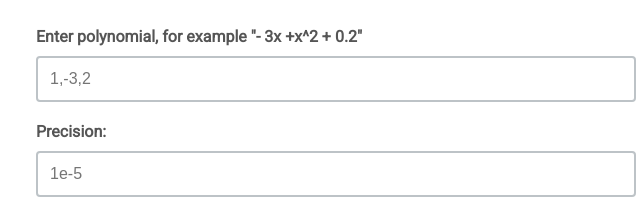
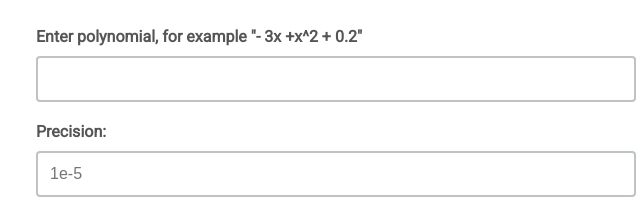
Before and after one commit to The2Innkeeper/WebRootfinding, a plain HTML site: page index.html in a window 1280 px wide. Shown: the part 152-366 px from the top of the page, 304-944 px from the left. Drawn offline with Linux system fonts and the light colour scheme.

Commit message:
Deploying to gh-pages from @ The2Innkeeper/polynomial-real-root-finding@baf2adf792ae97d5cc1c623484fc932ababb333b 🚀

```diff
--- a/index.html
+++ b/index.html
@@ -12,7 +12,7 @@
     <div class="input-container">
       <label for="coefficients">Enter polynomial, for example "- 3x +x^2 + 0.2"
       </label>
-      <input type="text" id="coefficients" placeholder="1,-3,2">
+      <input type="text" id="coefficients">
     </div>
       <div class="input-container">
         <label for="precision">Precision:</label>
```
